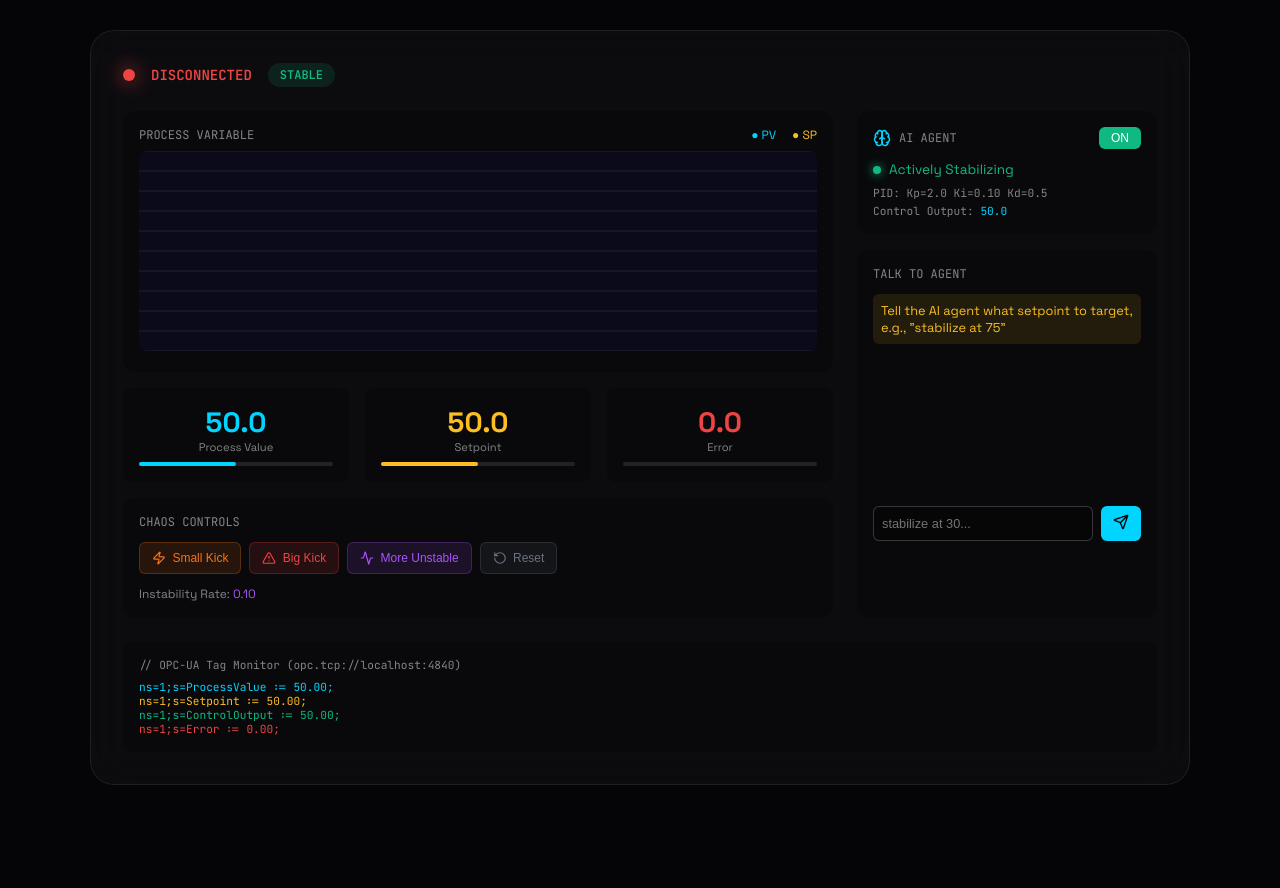
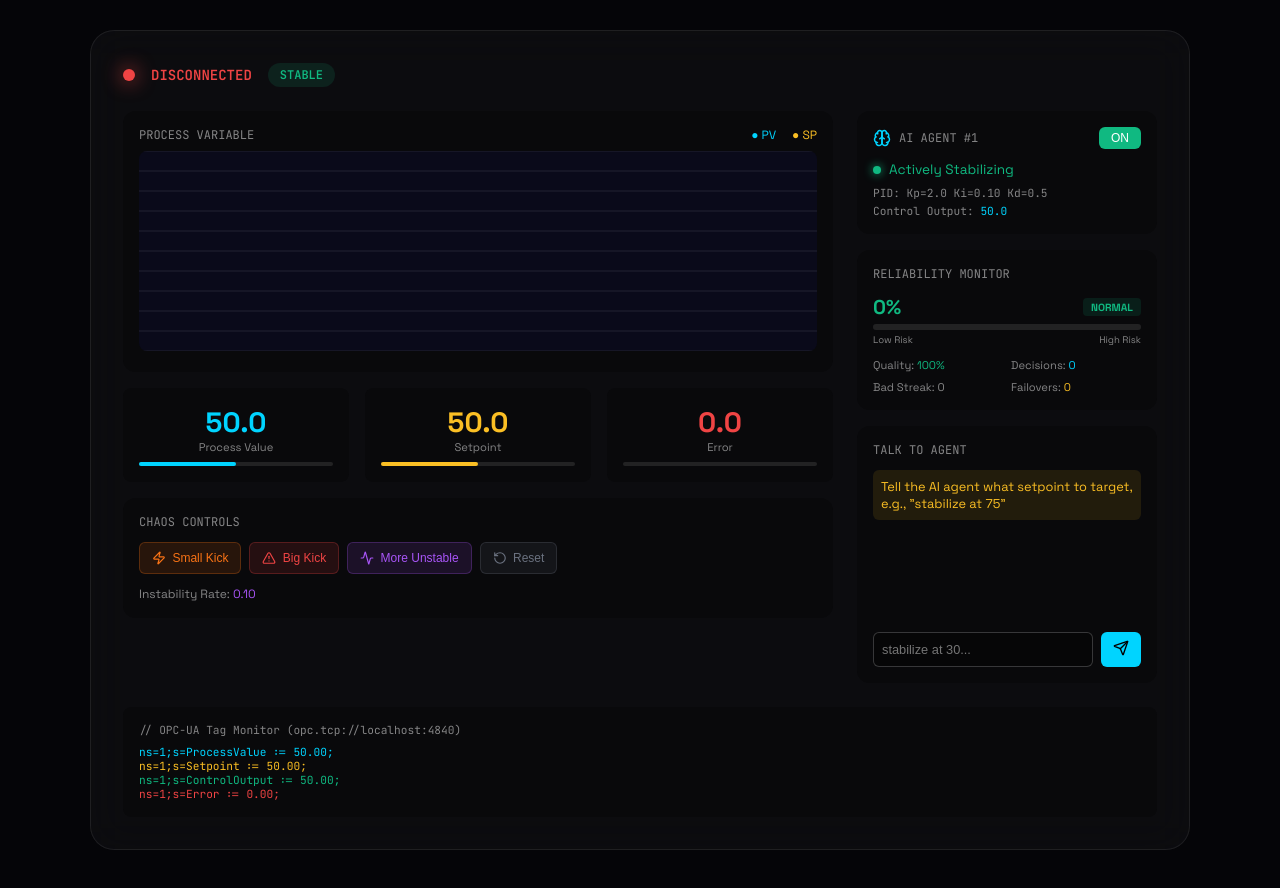
Before and after one commit to labthe3rd/Resume, a Next.js app: page / in a window 1280 px wide. Shown: the part 7920-8808 px from the top of the page. Built offline with nearby package versions, Linux system fonts and the light colour scheme; no server answers.

Commit message:
Stability Update
Added additional stability controls and hallucination detection.

```diff
--- a/components/ControlSystem.js
+++ b/components/ControlSystem.js
@@ -35,7 +35,7 @@ export default function ControlSystem({ fullPage = false }) {
     let reconnectTimer = null
 
     const connect = () => {
-      const wsUrl = process.env.NEXT_PUBLIC_WS_URL || 'ws://192.168.0.70:3101/ws'
+      const wsUrl = process.env.NEXT_PUBLIC_WS_URL || 'ws://localhost:3001/ws'
       ws = new WebSocket(wsUrl)
 
       ws.onopen = () => {
@@ -128,7 +128,7 @@ export default function ControlSystem({ fullPage = false }) {
   }, [history])
 
   const apiCall = async (endpoint, body = {}) => {
-    const apiUrl = process.env.NEXT_PUBLIC_API_URL || 'http://192.168.0.70:3101'
+    const apiUrl = process.env.NEXT_PUBLIC_API_URL || 'http://localhost:3001'
     try {
       const res = await fetch(`${apiUrl}${endpoint}`, {
         method: 'POST',
@@ -160,12 +160,17 @@ export default function ControlSystem({ fullPage = false }) {
     setIsLoading(true)
 
     try {
+      const apiUrl = process.env.NEXT_PUBLIC_API_URL || 'http://localhost:3001'
+
       // Send instruction to agent
-      await apiCall('/agent/instruct', { instruction: message })
+      await fetch(`${apiUrl}/agent/instruct`, {
+        method: 'POST',
+        headers: { 'Content-Type': 'application/json' },
+        body: JSON.stringify({ instruction: message })
+      })
 
-      // Get chat response
-      const apiUrl = process.env.NEXT_PUBLIC_API_URL || 'http://192.168.0.70:3101'
-      const res = await fetch(`${apiUrl}/chat`, {
+      // Get chat response from control system (not portfolio chatbot)
+      const res = await fetch(`${apiUrl}/control/chat`, {
         method: 'POST',
         headers: { 'Content-Type': 'application/json' },
         body: JSON.stringify({ message })
@@ -351,7 +356,9 @@ export default function ControlSystem({ fullPage = false }) {
                 <div style={{ display: 'flex', alignItems: 'center', justifyContent: 'space-between', marginBottom: '0.75rem' }}>
                   <div style={{ display: 'flex', alignItems: 'center', gap: '0.5rem' }}>
                     <Brain size={18} style={{ color: '#00d4ff' }} />
-                    <span className="mono" style={{ color: 'var(--text-tertiary)', fontSize: '0.75rem' }}>AI AGENT</span>
+                    <span className="mono" style={{ color: 'var(--text-tertiary)', fontSize: '0.75rem' }}>
+                      AI AGENT #{systemState.agent?.instanceId || 1}
+                    </span>
                   </div>
                   <motion.button
                     onClick={toggleAgent}
@@ -387,6 +394,41 @@ export default function ControlSystem({ fullPage = false }) {
                 </div>
                 <div className="mono" style={{ fontSize: '0.7rem', color: 'var(--text-tertiary)', marginTop: '0.25rem' }}>
                   Control Output: <span style={{ color: '#00d4ff' }}>{systemState.controlOutput?.toFixed(1)}</span>
+                </div>
+              </div>
+
+              {/* Hallucination Risk Monitor */}
+              <div style={{
+                background: 'rgba(0,0,0,0.3)',
+                borderRadius: '12px',
+                padding: '1rem'
+              }}>
+                <div className="mono" style={{ color: 'var(--text-tertiary)', fontSize: '0.75rem', marginBottom: '0.75rem' }}>
+                  RELIABILITY MONITOR
+                </div>
+                <RiskGauge
+                  risk={systemState.agent?.hallucination?.risk || 0}
+                  level={systemState.agent?.hallucination?.riskLevel || 'NORMAL'}
+                />
+                <div style={{ display: 'grid', gridTemplateColumns: '1fr 1fr', gap: '0.5rem', marginTop: '0.75rem', fontSize: '0.7rem' }}>
+                  <div>
+                    <span style={{ color: 'var(--text-tertiary)' }}>Quality: </span>
+                    <span style={{ color: '#10b981' }}>{systemState.agent?.hallucination?.recentQuality || 100}%</span>
+                  </div>
+                  <div>
+                    <span style={{ color: 'var(--text-tertiary)' }}>Decisions: </span>
+                    <span style={{ color: '#00d4ff' }}>{systemState.agent?.hallucination?.totalDecisions || 0}</span>
+                  </div>
+                  <div>
+                    <span style={{ color: 'var(--text-tertiary)' }}>Bad Streak: </span>
+                    <span style={{ color: systemState.agent?.hallucination?.consecutiveBadDecisions > 2 ? '#ef4444' : '#888' }}>
+                      {systemState.agent?.hallucination?.consecutiveBadDecisions || 0}
+                    </span>
+                  </div>
+                  <div>
+                    <span style={{ color: 'var(--text-tertiary)' }}>Failovers: </span>
+                    <span style={{ color: '#fbbf24' }}>{systemState.supervisor?.failoverCount || 0}</span>
+                  </div>
                 </div>
               </div>
 
@@ -560,3 +602,62 @@ function ControlButton({ onClick, color, icon: Icon, children }) {
     </motion.button>
   )
 }
+
+function RiskGauge({ risk, level }) {
+  const getColor = () => {
+    if (level === 'CRITICAL') return '#ef4444'
+    if (level === 'WARNING') return '#fbbf24'
+    return '#10b981'
+  }
+
+  const color = getColor()
+
+  return (
+    <div>
+      <div style={{ display: 'flex', alignItems: 'center', justifyContent: 'space-between', marginBottom: '0.25rem' }}>
+        <span style={{
+          fontSize: '1.25rem',
+          fontWeight: 'bold',
+          color
+        }}>
+          {risk}%
+        </span>
+        <span style={{
+          fontSize: '0.65rem',
+          fontWeight: 'bold',
+          padding: '0.15rem 0.5rem',
+          borderRadius: '4px',
+          background: `${color}20`,
+          color,
+          animation: level === 'CRITICAL' ? 'pulse 1s infinite' : 'none'
+        }}>
+          {level}
+        </span>
+      </div>
+      <div style={{
+        height: 6,
+        background: 'rgba(255,255,255,0.1)',
+        borderRadius: 3,
+        overflow: 'hidden'
+      }}>
+        <div style={{
+          height: '100%',
+          width: `${risk}%`,
+          background: `linear-gradient(90deg, #10b981, ${risk > 50 ? '#fbbf24' : '#10b981'}, ${risk > 70 ? '#ef4444' : '#fbbf24'})`,
+          borderRadius: 3,
+          transition: 'width 0.3s'
+        }} />
+      </div>
+      <div style={{
+        display: 'flex',
+        justifyContent: 'space-between',
+        fontSize: '0.6rem',
+        color: 'var(--text-tertiary)',
+        marginTop: '0.25rem'
+      }}>
+        <span>Low Risk</span>
+        <span>High Risk</span>
+      </div>
+    </div>
+  )
+}
```
Also changed, not shown: components/About.js (line endings or trailing spaces).
